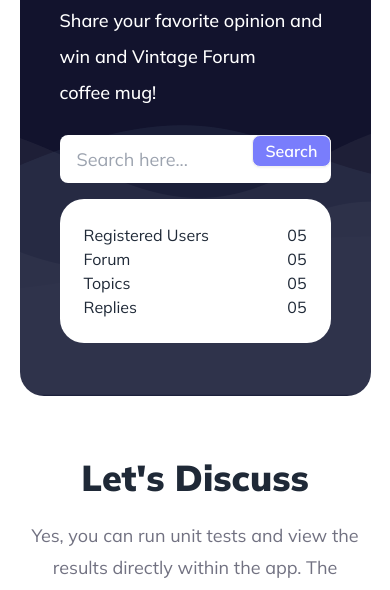
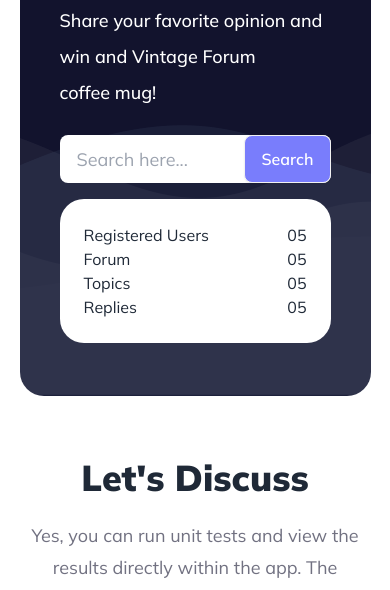
Before and after one commit to Shuvankor-Hazra/assignment--6, a plain HTML site: page index.html in a window 390 px wide. Shown: the part 250-840 px from the top of the page. Drawn offline with nearby package versions, Linux system fonts and the light colour scheme.

Commit message:
All area design completed

```diff
--- a/index.html
+++ b/index.html
@@ -128,7 +128,7 @@
                 class="input w-full text-black text-lg lg:text-xl"
               />
               <button
-                class="btn btn-sm md:btn-md text-base md:text-xl bg-[#797dfc] text-white rounded-lg absolute right-0"
+                class="btn md:btn-md text-base md:text-xl bg-[#797dfc] text-white rounded-lg absolute right-0"
               >
                 Search
               </button>
```
